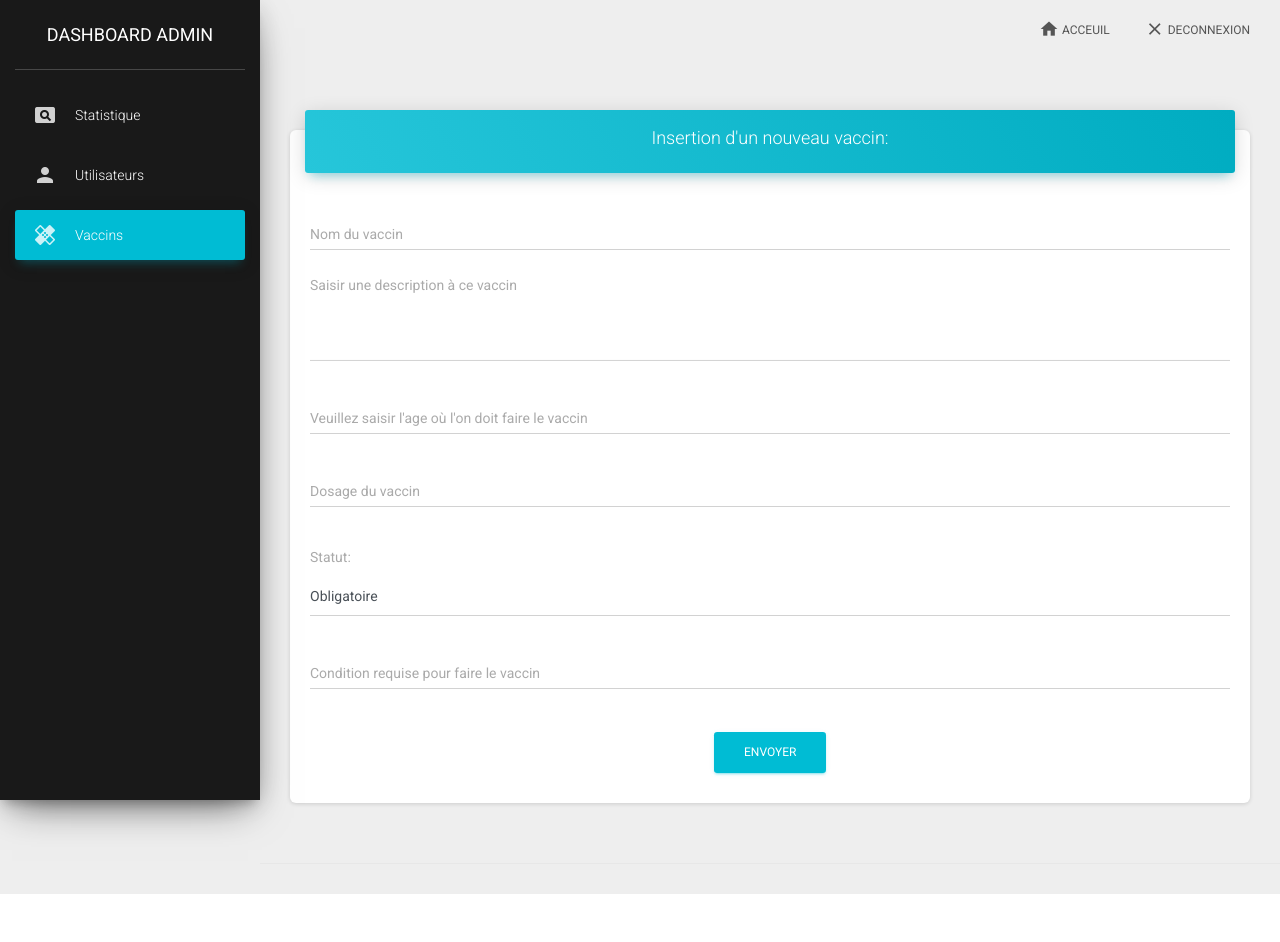
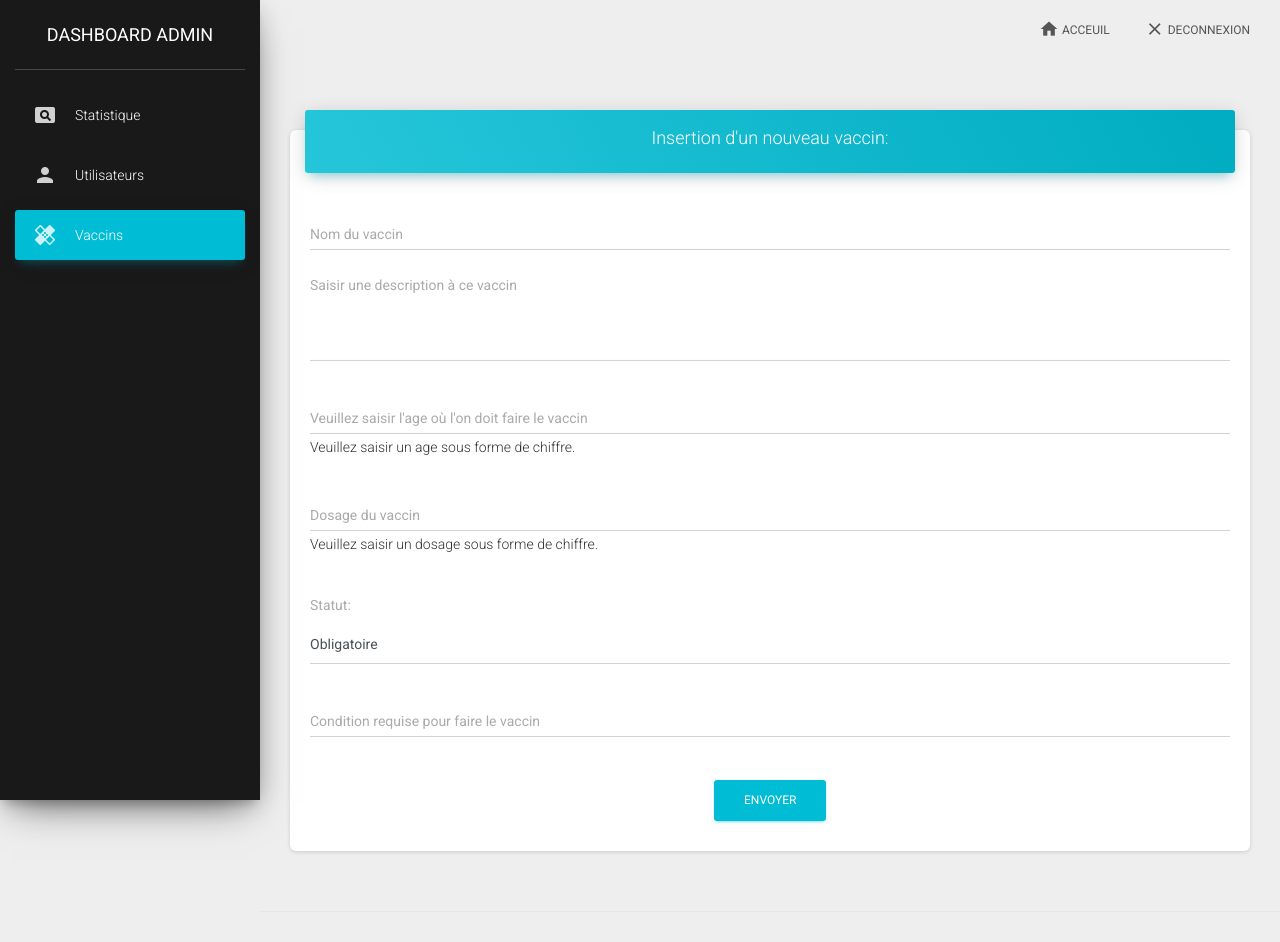
Before and after one commit to BaptisteAngot/vaccination4, a PHP site: page /addvaccin.php in a window 1280 px wide. Before the commit the page ends 894 px from the top, so only its background shows below. Run offline with PHP 8.4, Linux system fonts and the light colour scheme; some libraries are stand-ins or nearby versions.

Commit message:
addvaccin

```diff
--- a/addvaccin.php
+++ b/addvaccin.php
@@ -9,6 +9,38 @@ $select=array(
   'Obligatoire' => 'Obligatoire',
   'Recommandé' => 'Recommandé'
 );
+$error=array();
+if(!empty($_POST['submitted'])){
+  //faille XSS
+
+  //Champ nom
+  $name=trim(strip_tags($_POST['nomvaccin']));
+  $error=validationText($error,$name,2,50,'nomvaccin');
+
+  //Champ description
+  $desc=trim(strip_tags($_POST['description']));
+  $error=validationText($error,$desc,2,255,'description');
+
+  //age
+  $age=trim(strip_tags($_POST['age']));
+  $error=validationChiffre($error,$age,'age');
+
+  //dosage
+  $dosage=trim(strip_tags($_POST['dosage']));
+  $error=validationChiffre($error,$dosage,'dosage');
+
+  $status=trim(strip_tags($_POST['status']));
+  $error=validationText($error,$status,2,50,'status');
+
+  //status
+  $condition=trim(strip_tags($_POST['condition']));
+  $error=validationText($error,$condition,2,50,'condition');
+
+  if(count($error)==0){
+    envoyerinfovaccin($name,$desc,$age,$dosage,$status,$condition);
+    header('Location: vaccins_back.php');
+  }
+}
 ?>
 
 <div class="content">
@@ -21,32 +53,35 @@ $select=array(
             <!-- Formulaire d'ajout d'un nouveau vaccin -->
             <form class="" method="post">
               <!-- Champs nom du vaccin -->
-              <div class="form-group">
+              <div class="form-group label-floating">
                <label for="nomvaccin" class="bmd-label-floating">Nom du vaccin</label>
-               <input type="text" class="form-control" id="exampleInput1">
-               <span class="bmd-help">Veuillez saisir un nom à votre vaccin.</span>
+               <input type="text" class="form-control" id="exampleInput1" name="nomvaccin" value="<?php if(!empty($_POST['nomvaccin'])){echo $_POST['nomvaccin'];} ?>">
+               <span class="bmd-help"><?php if(!empty($error['nomvaccin'])){echo $error['nomvaccin'];}else echo "Veuillez saisir un nom à votre vaccin."?></span>
               </div>
               <!-- Champs description du vaccin -->
               <div class="form-group">
                 <label for="description">Saisir une description à ce vaccin</label>
-                <textarea class="form-control" id="description" rows="3"></textarea>
+                <textarea class="form-control" id="description" rows="3" name="description"><?php if(!empty($_POST['description'])){echo $_POST['description'];}?></textarea>
+                <span class="bmd-help"><?php if(!empty($error['nomvaccin'])){echo $error['description'];}else echo "Veuillez saisir une description."?></span>
             </div>
             <!-- Champs age pour faire le vaccin -->
             <div class="form-group">
                <label for="age" class="bmd-label-floating">Veuillez saisir l'age où l'on doit faire le vaccin</label>
-               <input type="number" class="form-control" id="age">
+               <input type="number" class="form-control" id="age" name="age" value="<?php if(!empty($_POST['age'])){echo $_POST['age'];}?>"
+               <span class="bmd-help"><?php if(!empty($error['nomvaccin'])){echo $error['age'];}else echo "Veuillez saisir un age sous forme de chiffre."?></span>
             </div>
             <!-- Champs dosage de ce vaccin -->
             <div class="form-group">
                <label for="dosage" class="bmd-label-floating">Dosage du vaccin</label>
-               <input type="float" class="form-control" id="dosage">
+               <input type="float" class="form-control" id="dosage" name="dosage" value="<?php if(!empty($_POST['dosage'])){echo $_POST['dosage'];}?>"
+               <span class="bmd-help"><?php if(!empty($error['nomvaccin'])){echo $error['dosage'];}else echo "Veuillez saisir un dosage sous forme de chiffre."?></span>
             </div>
             <!-- Champ status -->
             <div class="form-group">
               <label for="status">Statut:</label>
-              <select class="form-control" id="status">
+              <select class="form-control" id="status" name="status">
                 <?php
-                  foreach ($select as $sel) {
+                foreach ($select as $sel) {
                     echo '<option>' . $sel . '</option>';
                   }
                  ?>
@@ -55,11 +90,12 @@ $select=array(
             <!-- Condition requise -->
             <div class="form-group">
                <label for="condition" class="bmd-label-floating">Condition requise pour faire le vaccin</label>
-               <input type="text" class="form-control" id="exampleInput1">
+               <input type="text" class="form-control" id="condition" name="condition" value="<?php if(!empty($_POST['condition'])){echo $_POST['condition'];}?>">
+               <span class="bmd-help"><?php if(!empty($error['condition'])){echo $error['condition'];}else echo "Veuillez saisir une condition."?></span>
             </div>
             <!-- Submit -->
             <div class="form-group text-center">
-              <input type="submit" class="btn btn-info" onclick="md.showNotification('top','right')" name="submitted" value="Envoyer">
+              <input type="submit" class="btn btn-info" name="submitted" value="Envoyer">
             </div>
             </form>
         </div>
--- a/inc/function.php
+++ b/inc/function.php
@@ -73,3 +73,34 @@ function transformdate($date){
   $newdate= date("d-m-Y", strtotime($date['created_at']));
   return $newdate;
 }
+
+function validationText($error,$data,$min,$max,$key,$empty = true){
+  if(!empty($data)){
+    if(strlen($data)<$min){
+      $error[$key]= 'Minimum '.$min .' caractères';
+    }
+    elseif (strlen($data)>$max) {
+      $error[$key]= 'Maximum '.$max.' caractères';
+    }
+  }
+  else{
+    if($empty){
+      $error[$key]='Veuillez renseigner ce champ';
+    }
+  }
+  return $error;
+}
+
+function validationChiffre($error,$data,$key,$empty = true){
+  if(!empty($data)){
+    if(!is_numeric($data)){
+      $error[$key]= 'Ce champ veuillez saisir un chiffre';
+    }
+  }
+  else{
+    if($empty){
+      $error[$key]='Veillez renseigner ce champ';
+    }
+  }
+  return $error;
+}
--- a/inc/request.php
+++ b/inc/request.php
@@ -133,3 +133,18 @@ function deletevaccin($id){
   $query ->bindValue(':id',$id, PDO::PARAM_INT);
   $query -> execute();
 }
+
+//Envois toutes les infos d'un vaccin
+function envoyerinfovaccin($name,$desc,$age,$dosage,$status,$condition){
+  global $pdo;
+  $sql= "INSERT INTO vaccin(nom,description,age,dosage,created_at,status,condition_requise) VALUES (:name,:description,:age,:dosage,NOW(),:status,:condition_requise)";
+
+  $query=$pdo->prepare($sql);
+  $query->bindValue(':name',$name,PDO::PARAM_STR);
+  $query->bindValue(':description',$desc,PDO::PARAM_STR);
+  $query->bindValue(':age',$age,PDO::PARAM_INT);
+  $query->bindValue(':dosage',$dosage,PDO::PARAM_INT);
+  $query->bindValue(':status',$status,PDO::PARAM_STR);
+  $query->bindValue(':condition_requise',$condition,PDO::PARAM_STR);
+  $query->execute();
+}
```
